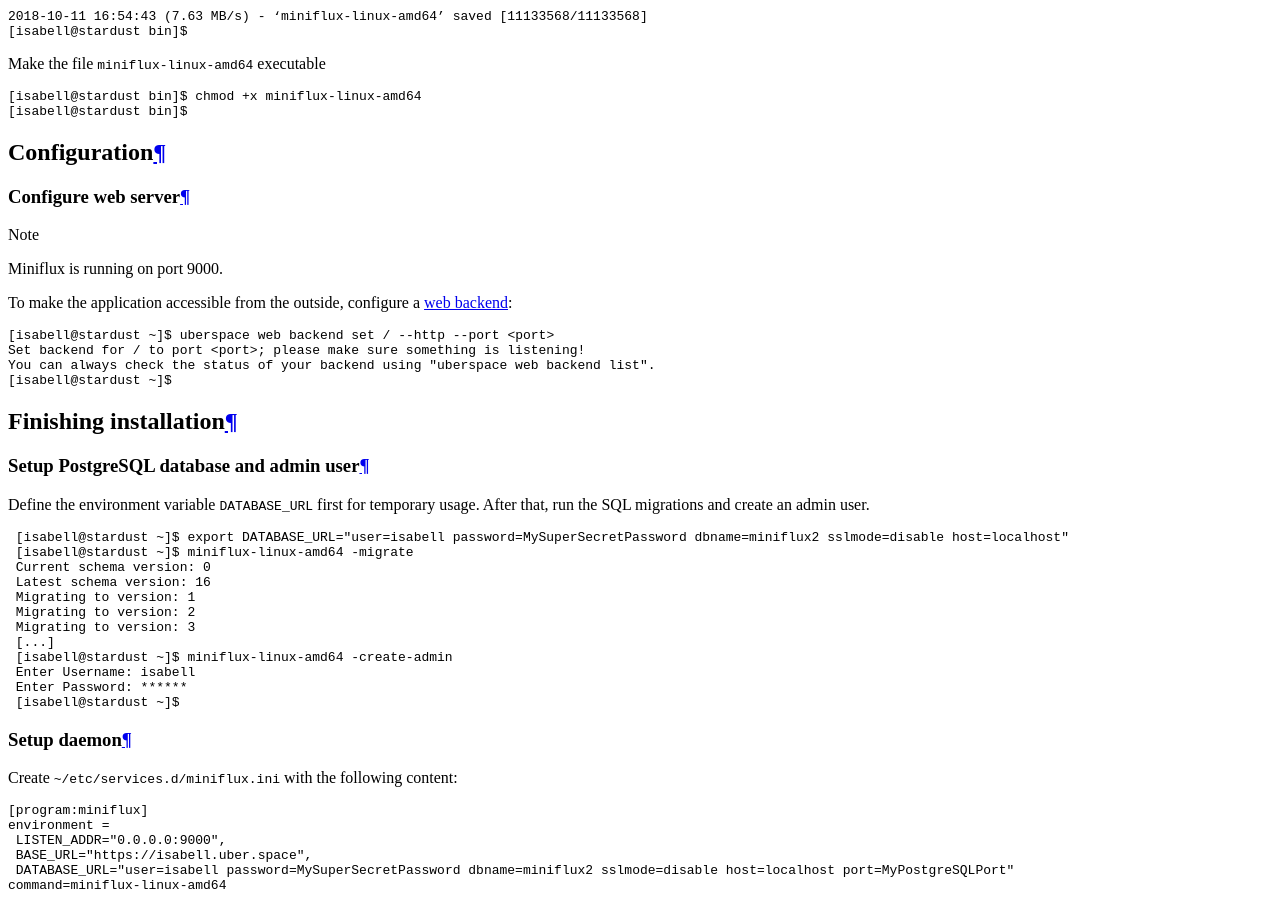
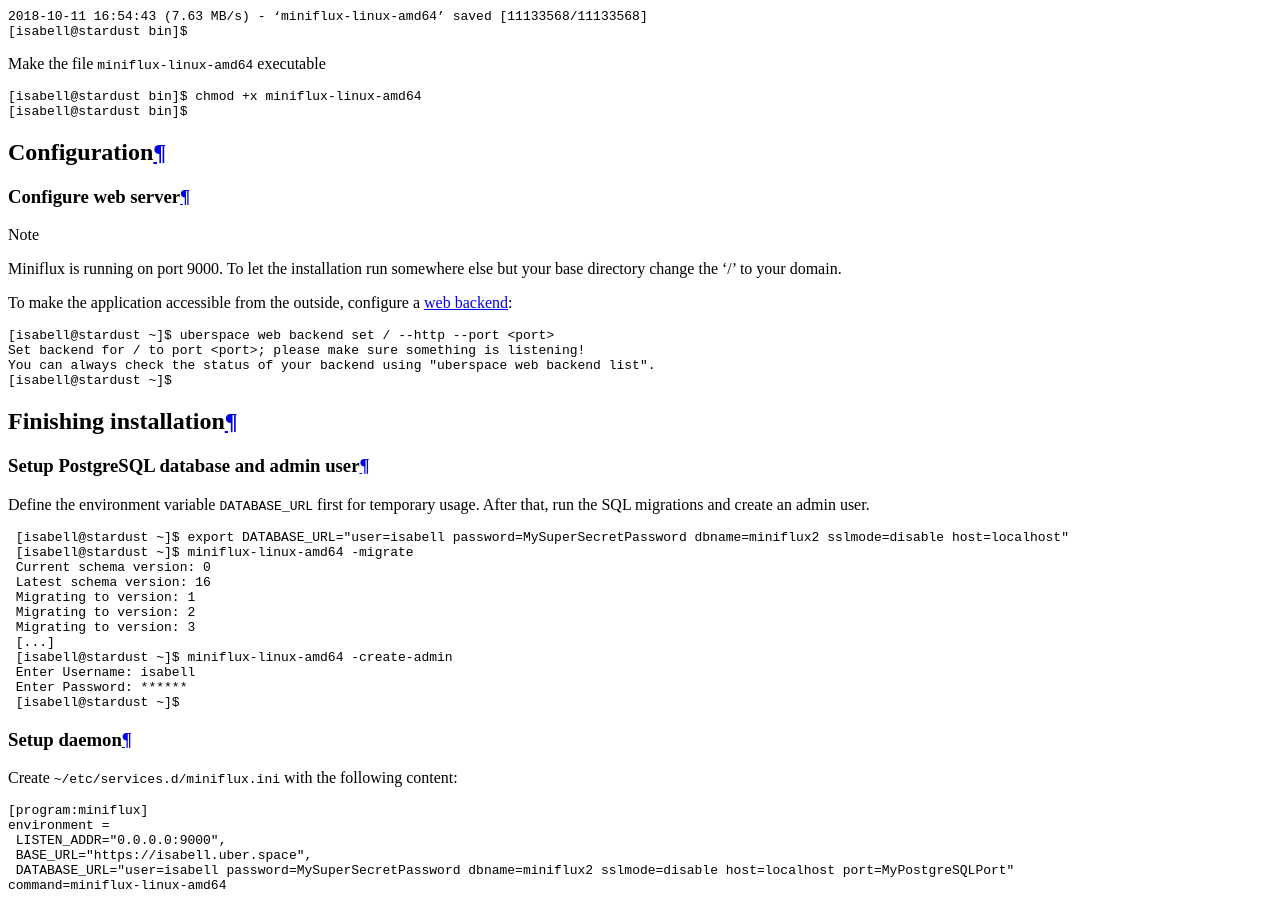
Before and after one commit to Uberspace/lab, a Sphinx documentation site: the page built from source/guide_miniflux.rst, in a window 1280 px wide and 900 px high, scrolled down 5983 px. Built offline with Sphinx 7.4.7 and the Read the Docs theme 2.0.0, drawn with Linux system fonts in a browser that asks for light colours.

Commit message:
Update guide_miniflux.rst
Update of documentation URL and hint concerning the configuration of the web server.

```diff
--- a/source/guide_miniflux.rst
+++ b/source/guide_miniflux.rst
@@ -119,7 +119,7 @@
 
 .. note::
 
-    Miniflux is running on port 9000.
+    Miniflux is running on port 9000. To let the installation run somewhere else but your base directory change the '/' to your domain.
 
 .. include:: includes/web-backend.rst
 
@@ -225,7 +225,7 @@
 .. _Github: https://github.com/miniflux/miniflux
 .. _Apache License 2.0: https://github.com/miniflux/miniflux/blob/master/LICENSE
 .. _latest release: https://github.com/miniflux/miniflux/releases/latest
-.. _Miniflux documentation: https://docs.miniflux.app/en/latest/configuration.html
+.. _Miniflux documentation: https://miniflux.app/docs/configuration.html
 .. _Feed: https://github.com/miniflux/miniflux/releases.atom
 
 ----
```
